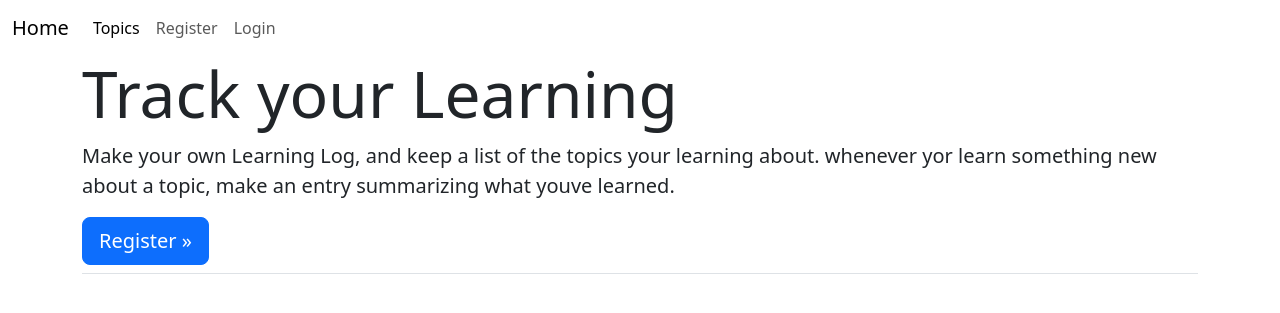
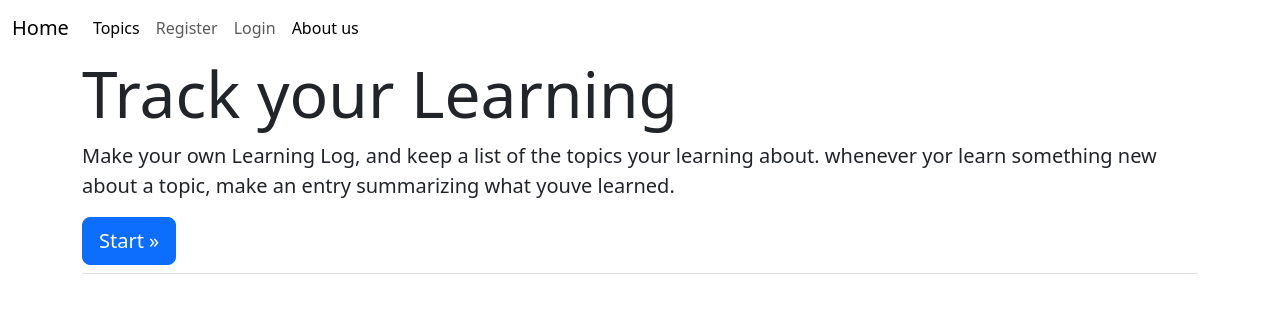
Before and after one commit to siak021/django_project, a Django app: page / in a window 1280 px wide. Shown: the top 313 px of the page. Run offline with Django 5.2, Linux system fonts and the light colour scheme; some libraries are stand-ins or nearby versions.

Commit message:
create about us page

```diff
--- a/app1/templates/app1/base.html
+++ b/app1/templates/app1/base.html
@@ -25,6 +25,7 @@
                         <a class="nav-link" href="{% url 'users:register' %}">Register</a>
                         <a class="nav-link" href="{% url 'users:login' %}">Login</a>
                     {% endif %}
+                    <a class="nav-link active" aria-current="page" href="{% url 'app1:about_us' %}">About us</a>
                 </div>
               </div>
             </div>
--- a/app1/templates/app1/index.html
+++ b/app1/templates/app1/index.html
@@ -8,6 +8,6 @@
             the topics your learning about. whenever yor learn something new about a
             topic, make an entry summarizing what youve learned.
         </p>
-        <a class="btn btn-lg btn-primary" href="{% url 'users:register' %}">Register &raquo;</a>
+        <a class="btn btn-lg btn-primary" href="{% url 'users:register' %}">Start &raquo;</a>
     </div>
 {% endblock page_header %}
--- a/app1/urls.py
+++ b/app1/urls.py
@@ -10,4 +10,5 @@ urlpatterns = [
     path('new_entry/<int:topic_id>/', views.new_entrie, name='new_entrie'),
     path('edit_entry/<int:entry_id>/', views.edit_entry, name='edit_entry'),
     path('edit_topic/<int:topic_id>/', views.edit_topic, name='edit_topic'),
+    path('about_us/', views.about_us, name='about_us'),
 ]
--- a/app1/views.py
+++ b/app1/views.py
@@ -93,3 +93,6 @@ def edit_topic(request,topic_id):
             return redirect('app1:topics')
     context ={'topic':topic , 'form':form}
     return render(request, 'app1/edit_topic.html', context)
+
+def about_us(request):
+    return render(request,'app1/about_us.html')
--- a/users/templates/registration/login.html
+++ b/users/templates/registration/login.html
@@ -15,4 +15,5 @@
 
         <input type="hidden" name="next" value="{%  url 'app1:index'%}"/>
     </form>
+
 {% endblock content %}
```
Also changed, not shown: app1/templates/app1/about_us.html (added, +12 -0 lines).
